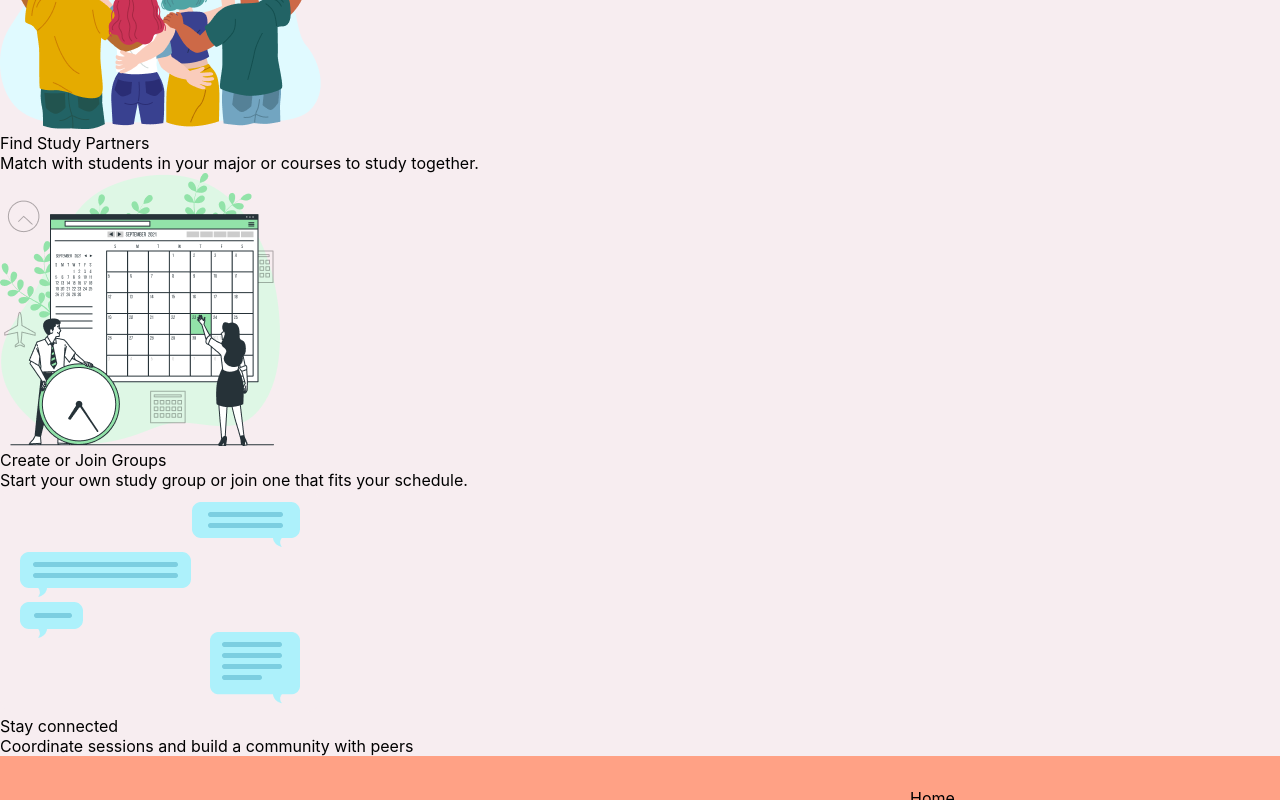
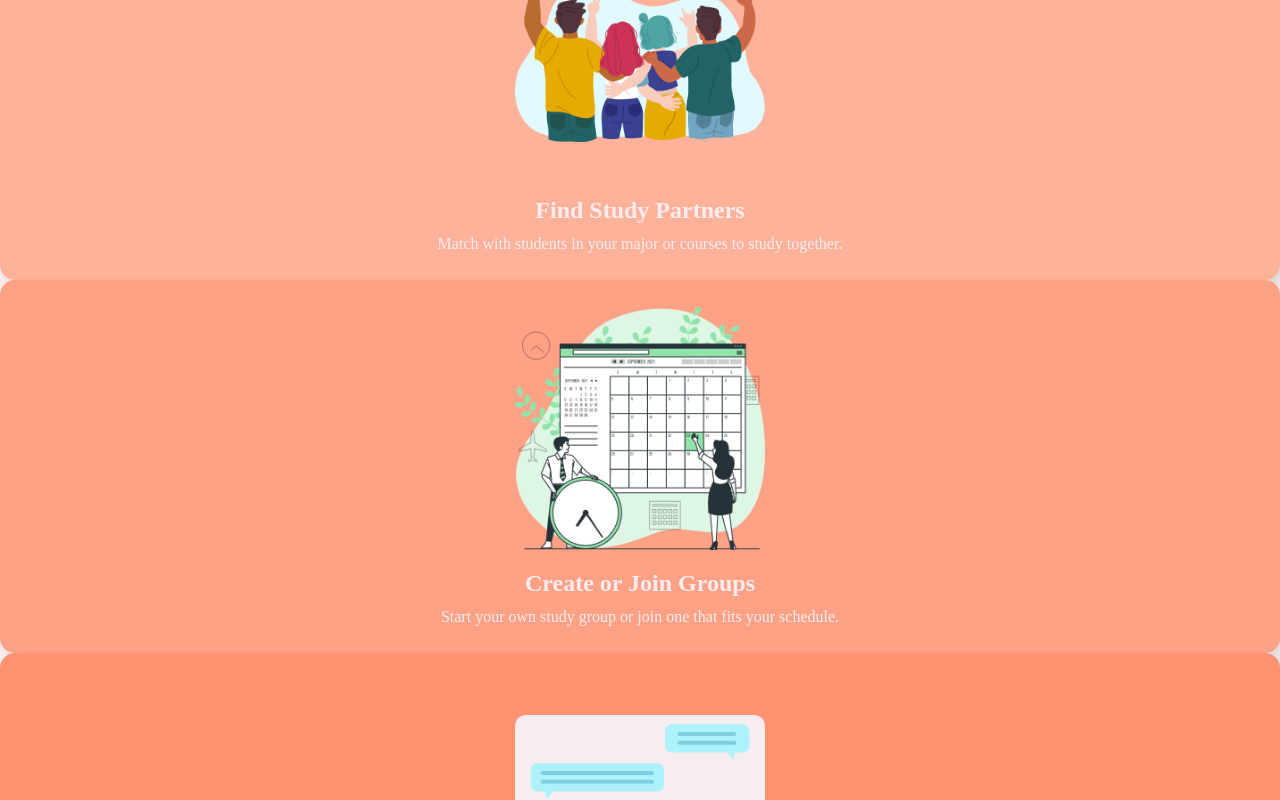
Before and after one commit to MinjaeKim9929/study-buddy-finder, a React (Create React App) app: page / in a window 1280 px wide. Shown: the part 900-1700 px from the top of the page. Built offline with nearby package versions, Linux system fonts and the light colour scheme; a web font is replaced by a local one.

Commit message:
Add feature card component styling

```diff
--- a/src/components/FeatureCards/FeatureCard/FeatureCard.scss
+++ b/src/components/FeatureCards/FeatureCard/FeatureCard.scss
@@ -0,0 +1,58 @@
+.featureCard {
+	display: flex;
+	flex-direction: column;
+	align-items: center;
+	border-radius: 15px;
+	box-shadow: 4px 4px 10px rgba(0, 0, 0, 0.1);
+	padding: 1.5rem;
+	transition: transform 0.3s ease, box-shadow 0.3s ease;
+	height: 100%;
+
+	&:hover {
+		transform: translateY(-5px);
+		box-shadow: 0 6px 15px rgba(0, 0, 0, 0.15);
+	}
+
+	.featureCard-image {
+		width: 250px;
+		height: 250px;
+		margin-bottom: 1rem;
+
+		img {
+			width: 100%;
+			height: 100%;
+			object-fit: contain;
+		}
+	}
+
+	.featureCard-text {
+		text-align: center;
+		flex: 1;
+		font-family: 'Pretendard';
+
+		.featureCard-title {
+			font-size: 1.5rem;
+			font-weight: bold;
+			color: #f7edf0;
+			margin-bottom: 0.5rem;
+		}
+
+		.featureCard-description {
+			font-size: 1rem;
+			color: #f7edf0;
+			line-height: 1.5;
+		}
+	}
+}
+
+.primary-feature-card {
+	background-color: #ffb199;
+}
+
+.secondary-feature-card {
+	background-color: #ffa185;
+}
+
+.tertiary-feature-card {
+	background-color: #ff9270;
+}
--- a/src/components/FeatureCards/FeatureCards.tsx
+++ b/src/components/FeatureCards/FeatureCards.tsx
@@ -10,6 +10,7 @@ function FeatureCards() {
 					img="/images/friend-icon.png"
 					title="Find Study Partners"
 					description="Match with students in your major or courses to study together."
+					className="primary-feature-card"
 				/>
 			</div>
 
@@ -18,13 +19,15 @@ function FeatureCards() {
 					img="/images/calendar-icon.png"
 					title="Create or Join Groups"
 					description="Start your own study group or join one that fits your schedule."
+					className="secondary-feature-card"
 				/>
 			</div>
 			<div className="featureCard3">
 				<FeatureCard
 					img="/images/chat-icon.png"
 					title="Stay connected"
-					description="Coordinate sessions and build a community with peers"
+					description="Coordinate sessions and build a community with peers."
+					className="tertiary-feature-card"
 				/>
 			</div>
 		</div>
```
